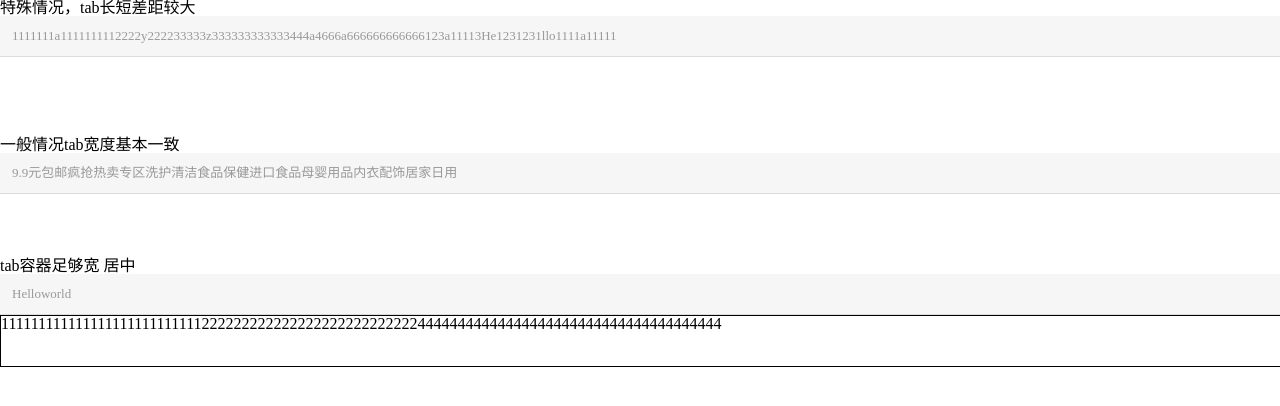
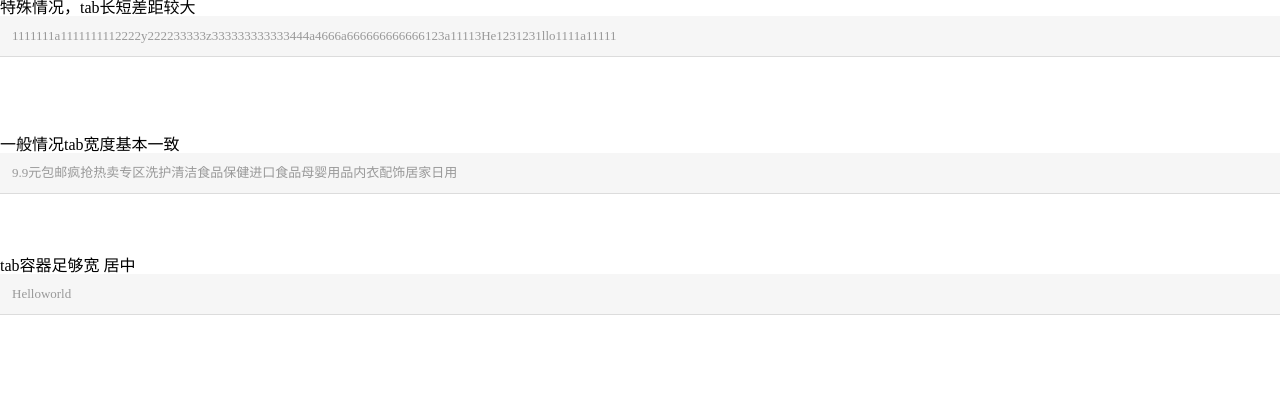
Before and after one commit to jun-lu/tab, a website: page demo/app.html in a window 1280 px wide. Drawn offline with Linux system fonts and the light colour scheme; a script that the page names is missing.

Commit message:
normalCommit

```diff
--- a/demo/app.html
+++ b/demo/app.html
@@ -96,11 +96,6 @@
 		</div>
 	</div>
 
-	<div style="width:100%;border:1px solid #000;overflow:scroll;height:50px">
-
-		<div >11111111111111111111111111122222222222222222222222222244444444444444444444444444444444444444</div>
-
-	</div>
 	<!--zepto.js and FastClick-->
 	<script src="http://g.tbcdn.cn/ju/??h5-libs/1.0.1/libs.js,h5-compo/1.0.0/compo.js"></script>
 	<!--Mulitpe.js-->
```
